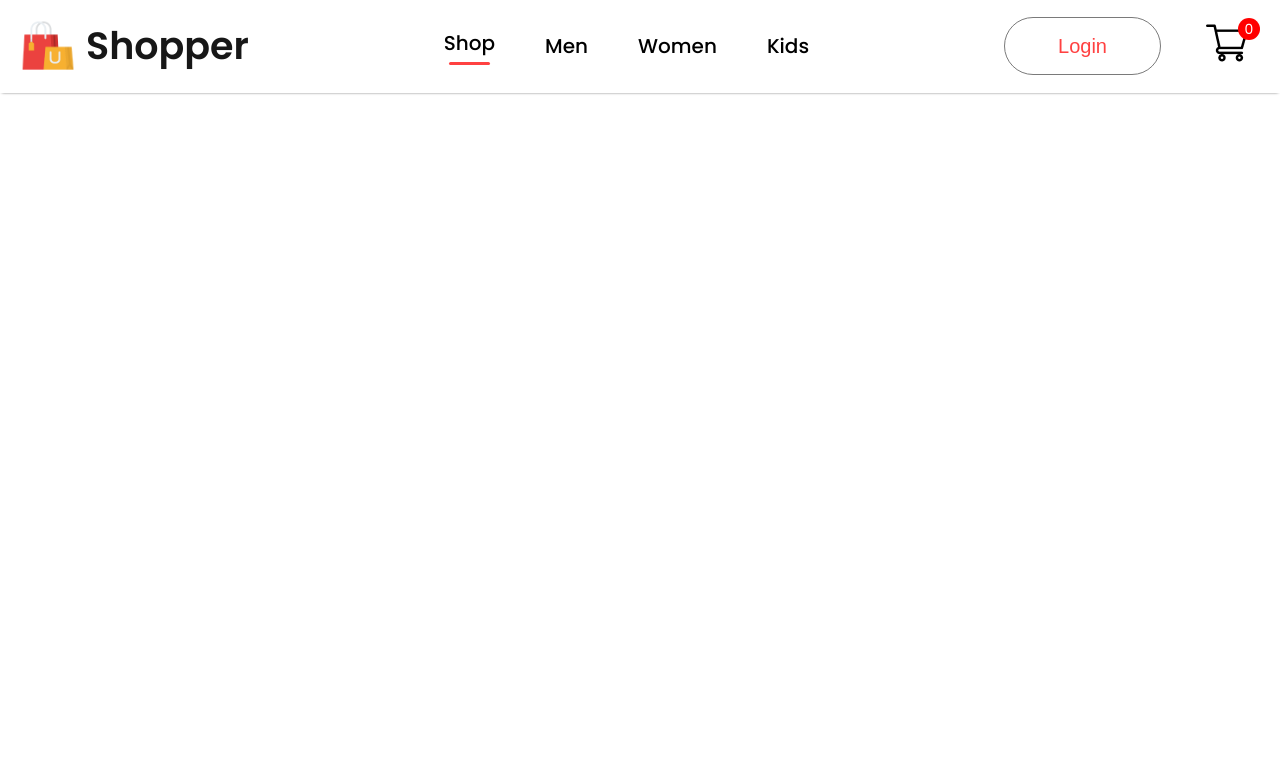
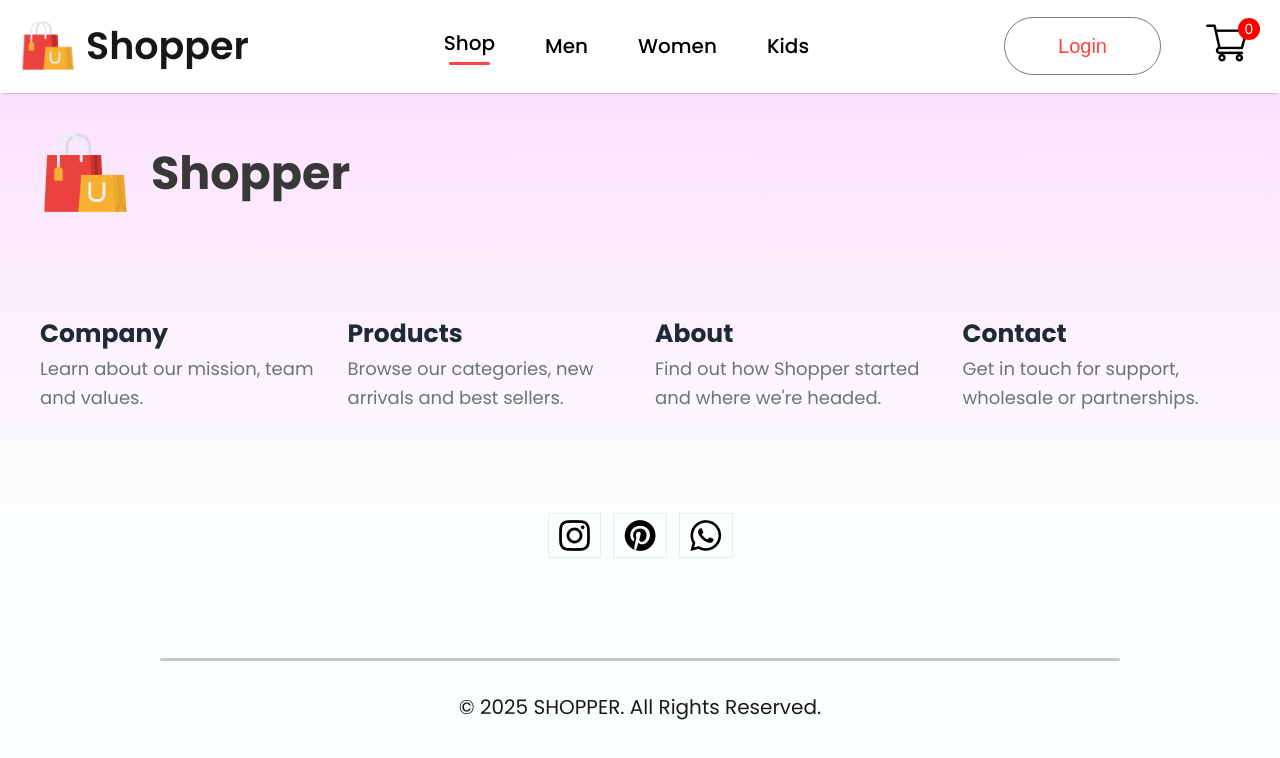
Before and after one commit to Thalesmar/SHOPPER, a React (Vite) app: page /login in a window 1280 px wide. Shown: the top 758 px of the page. Built offline with nearby package versions, Linux system fonts and the light colour scheme.

Commit message:
Fix: Remove duplicate footer from Shop page

```diff
--- a/src/App.jsx
+++ b/src/App.jsx
@@ -6,6 +6,7 @@ import { ShopCategory } from './pages/ShopCategory';
 import { Product } from './pages/Product';
 import { Cart } from './pages/Cart';
 import { LoginSignup } from './pages/LoginSignup';
+import Footer from './Component/Footer/Footer';
 
 
 const App = () => {
@@ -23,6 +24,7 @@ const App = () => {
             <Route path='/cart' element={<Cart/>}/>
             <Route path='/login' element={<LoginSignup/>}/>
         </Routes>
+        <Footer />
     </div>
   )
 }
--- a/src/pages/Shop.jsx
+++ b/src/pages/Shop.jsx
@@ -4,7 +4,6 @@ import Popular  from '../Component/Popular/Popular'
 import { Offers } from '../Component/Offers/Offers'
 import { NewCollections } from '../Component/NewCollections/NewCollections'
 import { NewsLetter } from '../Component/NewsLetter/NewsLetter'
-import Footer from '../Component/Footer/Footer'
 
 
 const Shop = () => {
@@ -15,7 +14,6 @@ const Shop = () => {
         <Offers />
         <NewCollections/>
         <NewsLetter />
-        <Footer />
     </div>
   )
 }
```
